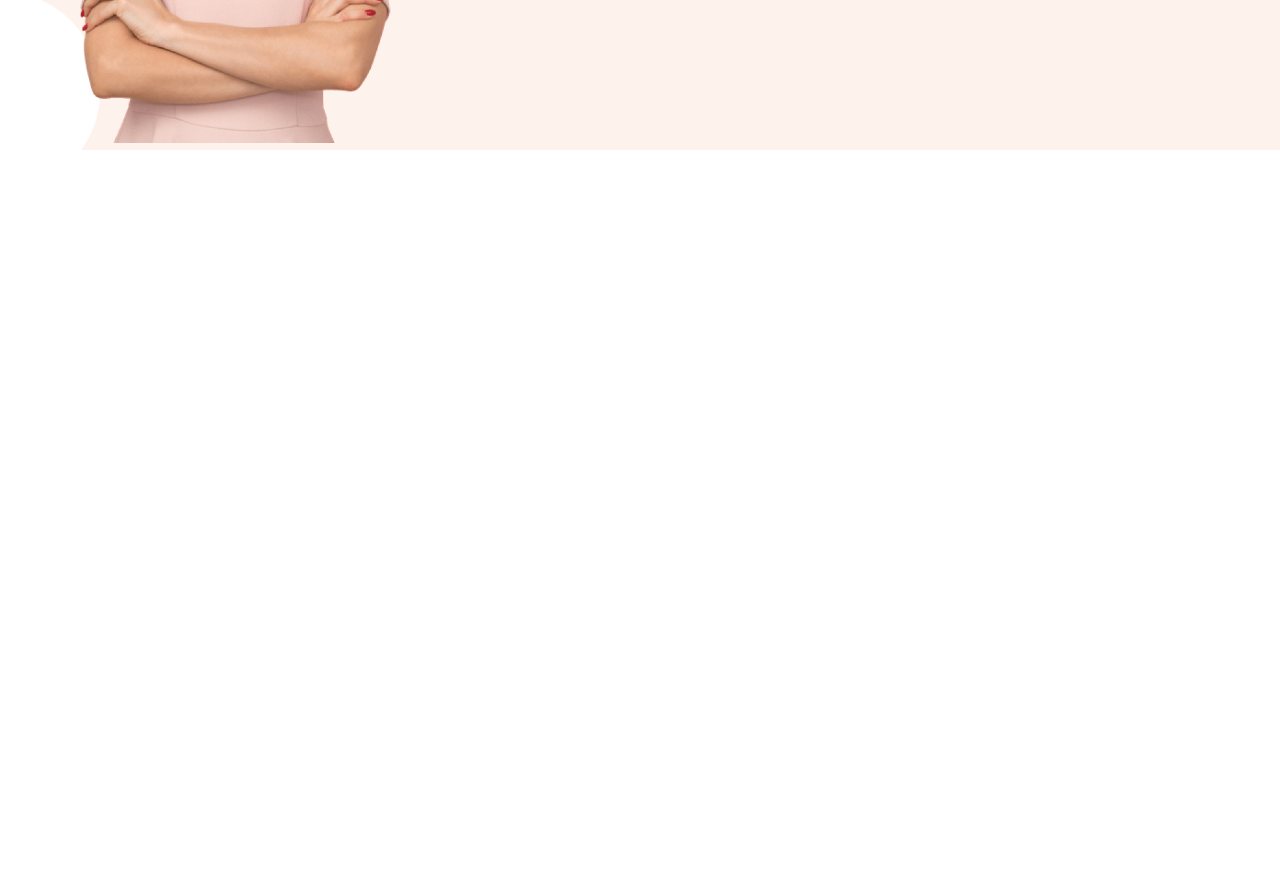
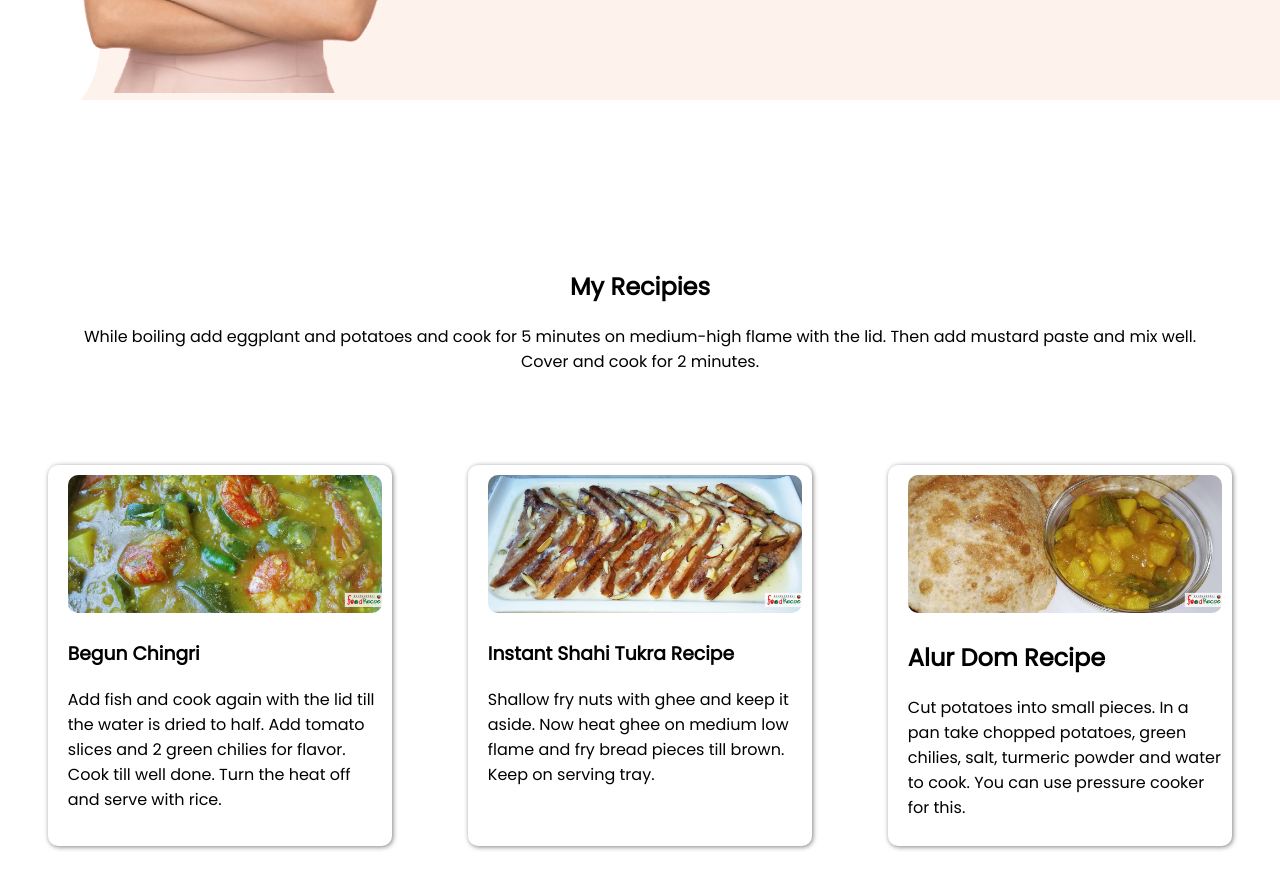
Before and after one commit to towhidJ/food-network, a plain HTML site: page index.html in a window 1280 px wide. Shown: the part 1121-2010 px from the top of the page. Before the commit the page ends 1421 px from the top, so only its background shows below. Drawn offline with Linux system fonts and the light colour scheme; a web font is replaced by a local one.

Commit message:
recipi item add

```diff
--- a/index.html
+++ b/index.html
@@ -32,5 +32,30 @@
             <a class="link-button" href="#">Contact Me</a>
         </div>
     </section>
+
+    <section class="recipi">
+        <div class=my-recipi>
+            <h1>My Recipies</h1>
+            <p>While boiling add eggplant and potatoes and cook for 5 minutes on medium-high flame with the lid. Then add mustard paste and mix well. Cover and cook for 2 minutes.</p>
+        </div>
+        <br/>
+        <div class="flexible-container">
+            <div id="recipi-box" class="recipi-item">
+                <img src="images/food/begun-chingri.jpg" />
+                <h3>Begun Chingri</h4>
+                <p>Add fish and cook again with the lid till the water is dried to half. Add tomato slices and 2 green chilies for flavor. Cook till well done. Turn the heat off and serve with rice.</p>
+            </div>
+            <div id="recipi-box" class="recipi-item">
+                <img src="images/food/faluda.jpg" />
+                <h3>Instant Shahi Tukra Recipe</h3>
+                <p>Shallow fry nuts with ghee and keep it aside. Now heat ghee on medium low flame and fry bread pieces till brown. Keep on serving tray.</p>
+            </div>
+            <div id="recipi-box" class="recipi-item">
+                <img src="images/food/alu-dom.jpg" />
+                <h2>Alur Dom Recipe</h1>
+                <p>Cut potatoes into small pieces. In a pan take chopped potatoes, green chilies, salt, turmeric powder and water to cook. You can use pressure cooker for this.</p>
+            </div>
+        </div>
+    </section>
 </body>
 </html>
--- a/style.css
+++ b/style.css
@@ -8,7 +8,7 @@ font-family: 'Poppins', sans-serif;
 }
 .flexible-container{
     display:flex;
-    margin-bottom: 150px;
+    margin-bottom: 100px;
 }
 .top-banner h1{
     font-size:50px;
@@ -37,7 +37,7 @@ font-family: 'Poppins', sans-serif;
 
 .about-me{
     background-image:url("images/shapes/7.png");
-    background-repeat: no;
+    background-repeat: no-repeat;
 
 }
 .about-me h1{
@@ -55,3 +55,31 @@ font-family: 'Poppins', sans-serif;
     padding-right:25px;
     padding-bottom: 30px;
 }
+
+.my-recipi{
+    text-align: center;
+    padding:50px;
+}
+
+.recipi{
+    padding-left: 10px;
+    padding-right:10px;
+}
+
+#recipi-box{
+    padding-left: 20px;
+    border-radius: 10px;
+    box-shadow: 1px 1px 5px gray;
+}
+
+.recipi-item{
+    width:40%;
+    margin-left: 3%;
+    margin-right: 3%;
+    padding:10px;
+}
+
+.recipi-item img{
+    width:100%;
+    border-radius: 10px;
+}
```
Also changed, not shown: images/food/alu-dom.jpg (added), images/food/begun-chingri.jpg (added), images/food/faluda.jpg (added).
